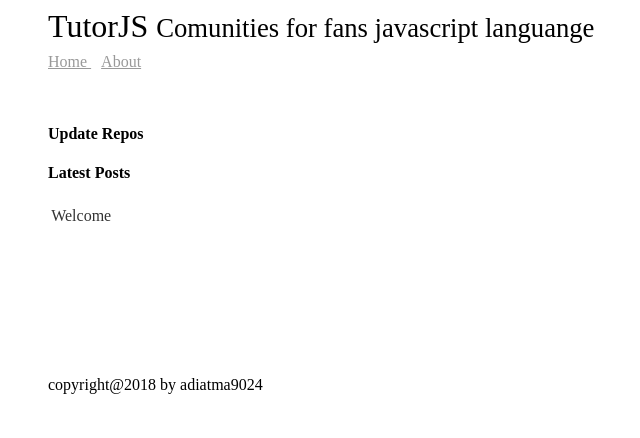
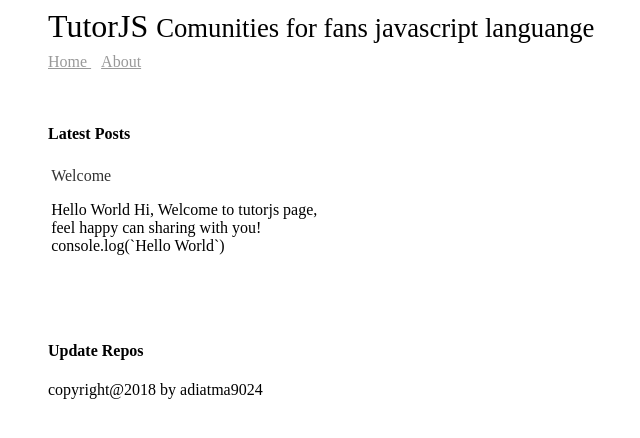
Before and after one commit to tutorjs/tutorjs.github.io, a Jekyll site: the page built from index.html, in a window 1280 px wide. Shown: the top 438 px of the page, without its empty margins (142-782 px from the left). Built offline with Jekyll 4.4.1, drawn with Linux system fonts in a browser that asks for light colours.

Commit message:
update posts

````diff
--- a/_posts/2018-11-14-welcome.md
+++ b/_posts/2018-11-14-welcome.md
@@ -5,3 +5,9 @@ categories: [posts, intro]
 ---
 
 ## Hello World
+
+Hi, Welcome to tutorjs page, feel happy can sharing with you!
+
+```js
+console.log(`Hello World`)
+```
--- a/index.html
+++ b/index.html
@@ -4,16 +4,17 @@ title: Home
 ---
 <div>
 
-  <h4>Update Repos</h4>
-  <div id="repos"></div>
-
   <h4>Latest Posts</h4>
   <div class="clearfix">
     {% for post in site.posts %}
     <div class="post-item">
       <a href="{{ post.url }}">{{ post.title }}</a>
+      <p class="post-item-description">{{ post.content | strip_html | truncate: 150 }}</p>
     </div>
     {% endfor %}
   </div>
 
+  <h4>Update Repos</h4>
+  <div id="repos"></div>
+
 </div>
````
Lines whose indentation alone changed are shown as unchanged.
